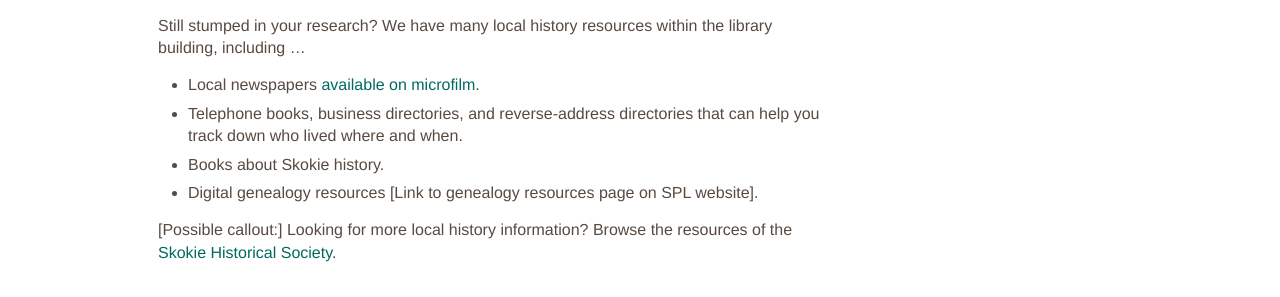
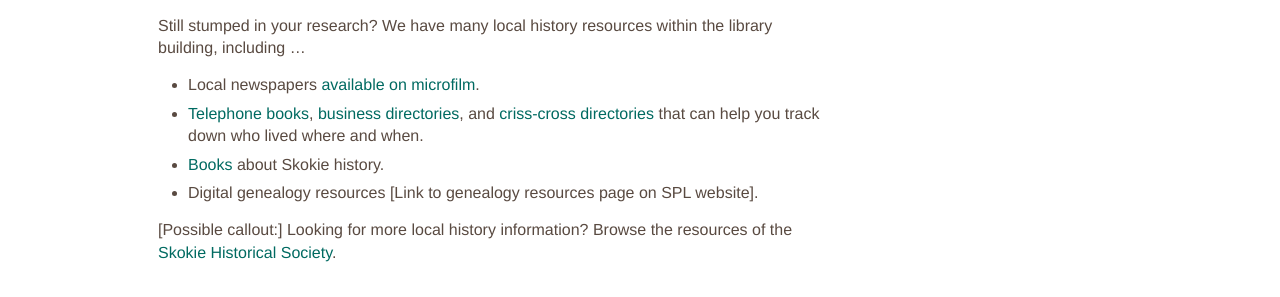
Before and after one commit to skokielibrary/spl-content, a Jekyll site: the page built from _content/jessica/resources--local-history.markdown, in a window 1280 px wide. Shown: the part 1401-1698 px from the top of the page. Built offline with Jekyll 4.4.1, drawn with Linux system fonts in a browser that asks for light colours.

Commit message:
Updated resources--local-history.markdown

```diff
--- a/_content/jessica/resources--local-history.markdown
+++ b/_content/jessica/resources--local-history.markdown
@@ -45,8 +45,8 @@ Research local events, people, and organizations in our [index](http://articles.
 ##Research local history inside the library
 Still stumped in your research? We have many local history resources within the library building, including ...
 - Local newspapers [available on microfilm](http://encore.skokielibrary.info/iii/encore/search/C__SSkokie).
-- Telephone books, business directories, and reverse-address directories that can help you track down who lived where and when.
-- Books about Skokie history.
+- [Telephone books](http://encore.skokielibrary.info/iii/encore/search/C__SSkokie%20%28Ill.%29%20--%20Telephone%20--%20Directories__Orightresult__U?lang=eng&suite=beta), [business directories](http://encore.skokielibrary.info/iii/encore/search/C__Shttp%3ALw%3D%3DLw%3D%3Dencore.skokielibrary.infoLw%3D%3DiiiLw%3D%3DencoreLw%3D%3DsearchLw%3D%3DC__SBusiness%20enterprises%20--%20Illinois%20--%20Skokie%20--%20Directories__Orightresult__U?lang=eng&suite=beta), and [criss-cross directories](http://encore.skokielibrary.info/iii/encore/search/C__Shttp%3ALw%3D%3DLw%3D%3Dencore.skokielibrary.infoLw%3D%3DiiiLw%3D%3DencoreLw%3D%3DsearchLw%3D%3DC__SChicago%20%28Ill.%29%20--%20Suburbs%20and%20environs%20%E2%80%93%20Directories__Orightresult__U?lang=eng&suite=beta) that can help you track down who lived where and when.
+- [Books](http://encore.skokielibrary.info/iii/encore/search/C__SSkokie%20%28Ill.%29%20--%20History__Orightresult?lang=eng&suite=beta) about Skokie history.
 - Digital genealogy resources [Link to genealogy resources page on SPL website].
 
 [Possible callout:]
```
